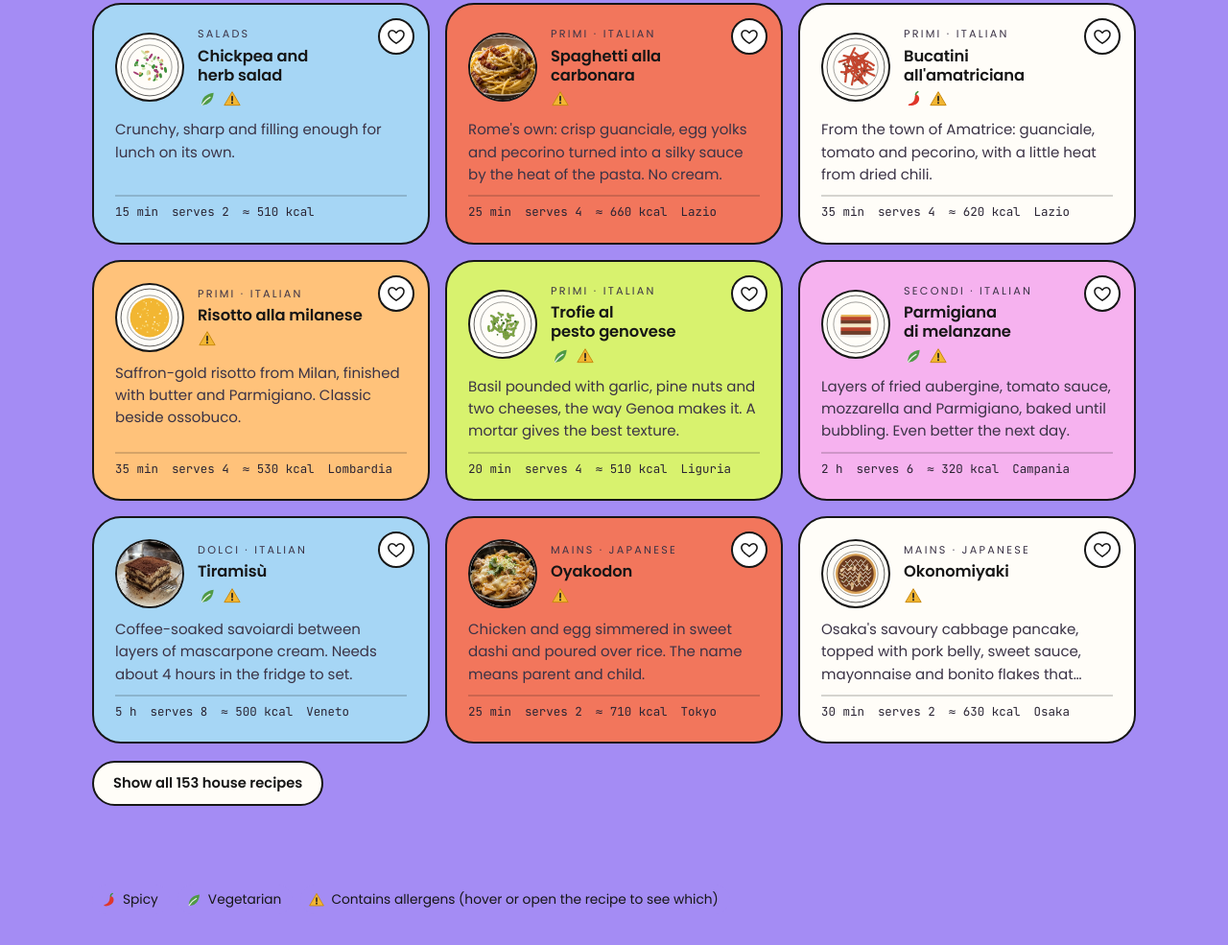
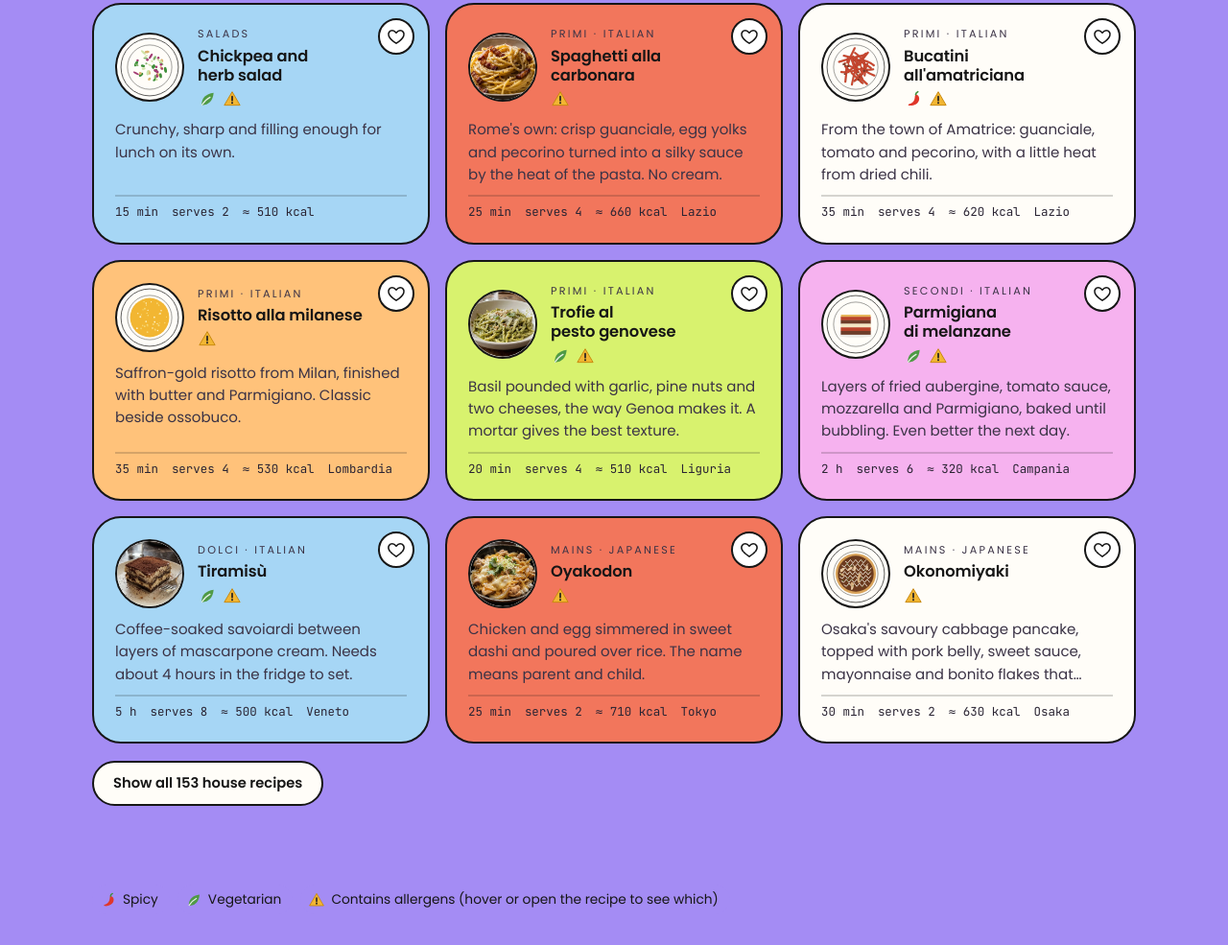
Before and after one commit to DarioCavaliere/DarioCavaliere, a plain HTML site: page index.html in a window 1280 px wide. Shown: the part 3998-4983 px from the top of the page at 96% size. Drawn offline with Linux system fonts and the light colour scheme; a web font is replaced by a local one.

Commit message:
Add photos for trofie al pesto, linguine all'ortolana, tantanmen, cannoli and frittata di zucchine
Fifty-four dishes now have photos, each with a round and a wide version.

Co-Authored-By: Claude Opus 5.5 <noreply@anthropic.com>
Claude-Session: https://claude.ai/code/session_019UumtbxDsSXF6FDtZ3kAsA

```diff
--- a/index.html
+++ b/index.html
@@ -730,7 +730,12 @@ const PHOTOS = {
   "r-torta-salmone": {src:"assets/food/r-torta-salmone.webp", w:480, h:480, cx:240, cy:240, rx:240, ry:240},
   "m-chilaquiles": {src:"assets/food/m-chilaquiles.webp", w:480, h:480, cx:240, cy:240, rx:240, ry:240},
   "j-tsukemen": {src:"assets/food/j-tsukemen.webp", w:480, h:480, cx:240, cy:240, rx:240, ry:240},
-  "m-pastor": {src:"assets/food/m-pastor.webp", w:480, h:480, cx:240, cy:240, rx:240, ry:240}
+  "m-pastor": {src:"assets/food/m-pastor.webp", w:480, h:480, cx:240, cy:240, rx:240, ry:240},
+  "h-pesto": {src:"assets/food/h-pesto.webp", w:480, h:480, cx:240, cy:240, rx:240, ry:240},
+  "r-ortolana": {src:"assets/food/r-ortolana.webp", w:480, h:480, cx:240, cy:240, rx:240, ry:240},
+  "j-tantanmen": {src:"assets/food/j-tantanmen.webp", w:480, h:480, cx:240, cy:240, rx:240, ry:240},
+  "i-cannoli": {src:"assets/food/i-cannoli.webp", w:480, h:480, cx:240, cy:240, rx:240, ry:240},
+  "i-frittata": {src:"assets/food/i-frittata.webp", w:480, h:480, cx:240, cy:240, rx:240, ry:240}
 };
 /* every dish with a photo opens its page with the wide photo boxed above the title, and shows it boxed in
    "Choose by the look" (recipe cards keep the round crop). The wide files sit next to the square ones. */
```
Also changed, not shown: version-b.html (+6 -1 lines), assets/food/h-pesto-original.jpg (added), assets/food/h-pesto-wide.webp (added), assets/food/h-pesto.webp (added), assets/food/i-cannoli-original.jpg (added), assets/food/i-cannoli-wide.webp (added), assets/food/i-cannoli.webp (added), assets/food/i-frittata-original.jpg (added), assets/food/i-frittata-wide.webp (added), assets/food/i-frittata.webp (added), assets/food/j-tantanmen-original.jpg (added), assets/food/j-tantanmen-wide.webp (added), assets/food/j-tantanmen.webp (added), assets/food/r-ortolana-original.jpg (added), 2 more files.
